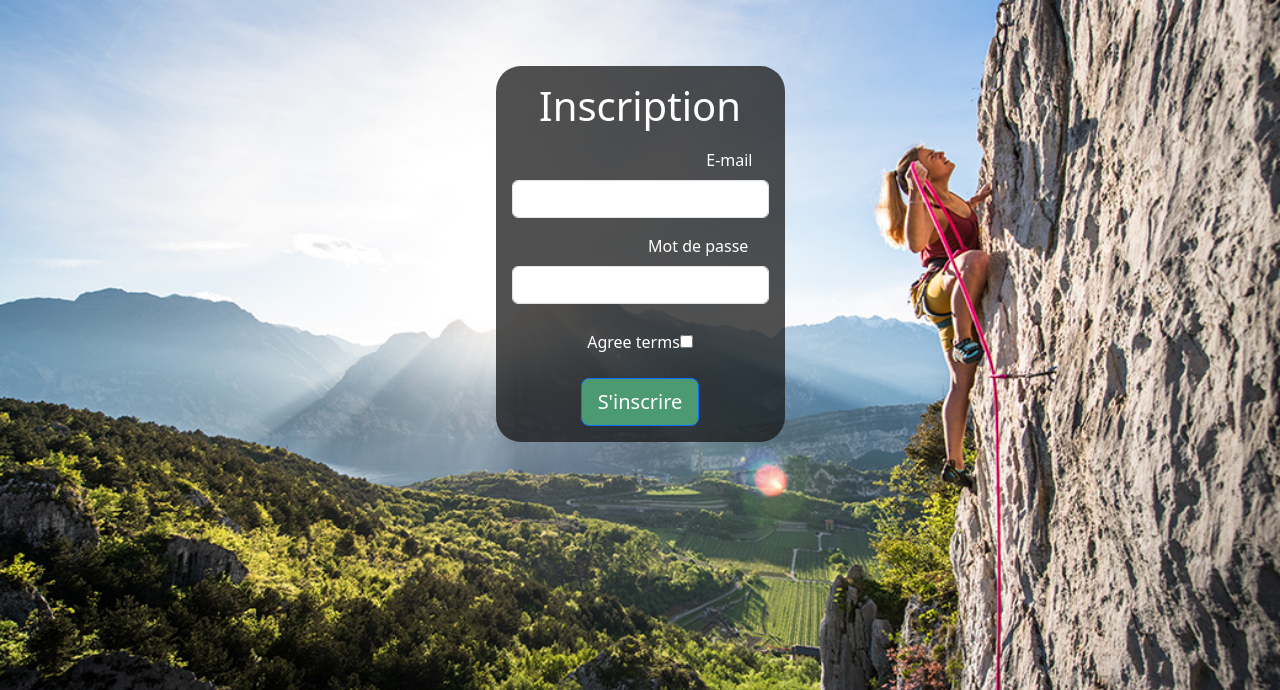
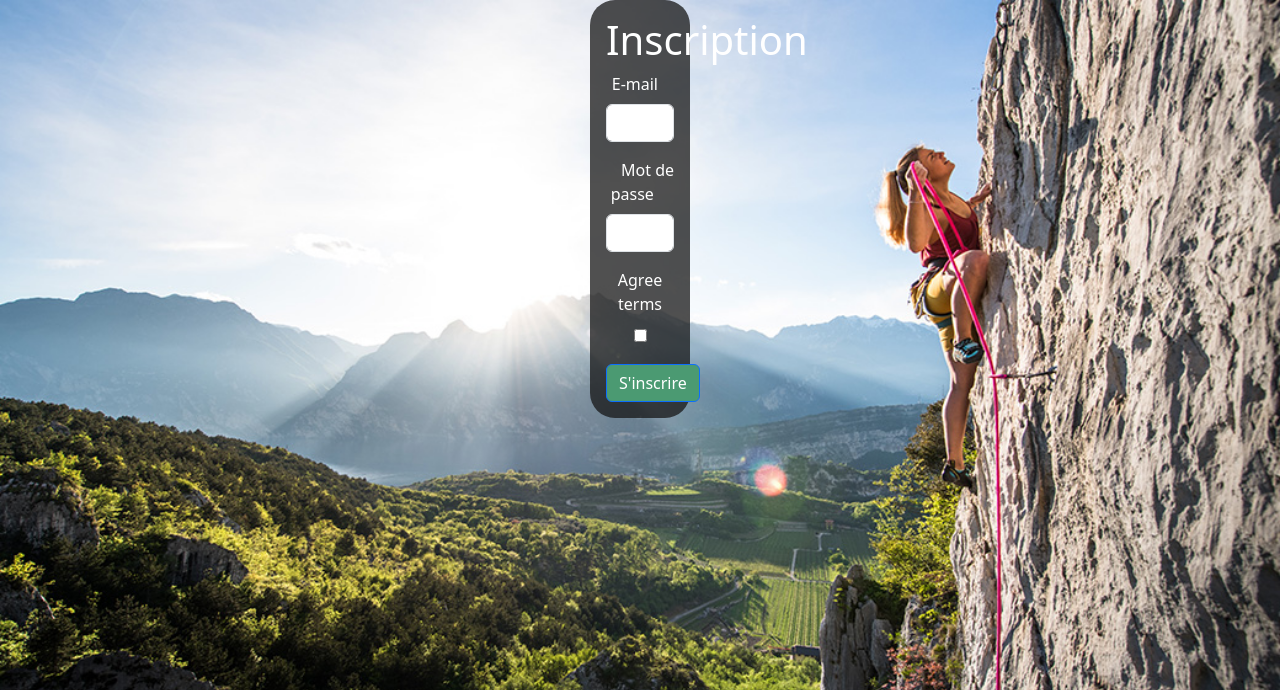
Before and after one commit to Tahyme/EscaladeV2, a Symfony app: template templates/registration/register.html.twig in a window 1280 px wide. Shown: the top 690 px of the page. Run offline with Twig, Linux system fonts and the light colour scheme; the template is opened without the code that fills it, so the values that code supplies are empty; form fields are guessed from the names that the template uses; some libraries are stand-ins or nearby versions.

Commit message:
fix register

```diff
--- a/public/css/main.css
+++ b/public/css/main.css
@@ -44,6 +44,10 @@ html,body {
 .registerform
 {
     text-align: end;
-    padding-top: 10px;
-    padding-bottom: 10px;
+
 }
+
+.center-div {
+  margin: 0 auto;
+  width: 100px;
+}
--- a/src/Controller/SecurityController.php
+++ b/src/Controller/SecurityController.php
@@ -29,4 +29,6 @@ class SecurityController extends AbstractController
     {
         throw new \LogicException('This method can be blank - it will be intercepted by the logout key on your firewall.');
     }
+
+
 }
--- a/src/Form/RegistrationFormType.php
+++ b/src/Form/RegistrationFormType.php
@@ -22,7 +22,7 @@ class RegistrationFormType extends AbstractType
                 'mapped' => false,
                 'constraints' => [
                     new IsTrue([
-                        'message' => 'Vous devez accepter les conditions.',
+                        'message' => 'You should agree to our terms.',
                     ]),
                 ],
             ])
--- a/templates/registration/register.html.twig
+++ b/templates/registration/register.html.twig
@@ -3,7 +3,8 @@
 {% block title %}Inscription{% endblock %}
 
 {% block body %}
-<form class="p-3 mb-2 loginbg text-white">
+<div class="center-div">
+<div class="p-3 mb-2 loginbg text-white">
     <h1>Inscription</h1>
 
 
@@ -18,7 +19,8 @@
 </div>
         {{ form_row(registrationForm.agreeTerms) }}
 
-        <button type="submit" class="btn btn-lg btn-primary"> S'inscrire</button>
+        <button type="submit" class="btn text-white btn-primary"> S'inscrire</button>
     {{ form_end(registrationForm) }}
-</form>
+</div>
+</div>
 {% endblock %}
```
